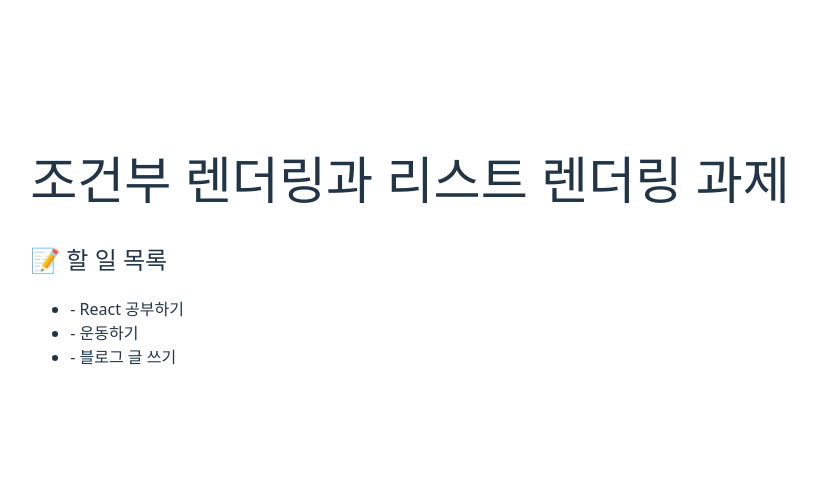
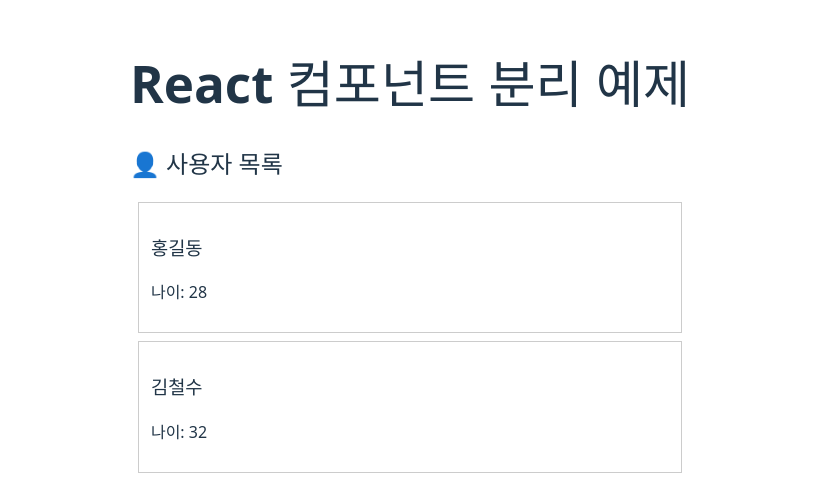
Before and after one commit to Jeontaesu/react-app, a React (Vite) app: page / in a window 1280 px wide. Shown: the part 149-628 px from the top of the page, without its empty margins (230-1046 px from the left). Built offline with nearby package versions, Linux system fonts and the light colour scheme.

Commit message:
React 컴포넌트 분리 예제

```diff
--- a/src/App.jsx
+++ b/src/App.jsx
@@ -1,14 +1,10 @@
-// import FormPractice from "./components/FormPractice";
-
-import TaskList from "./components/TaskList";
+import UserList from "./components/UserList";
 
 function App() {
-    const tasks = ["React 공부하기", "운동하기", "블로그 글 쓰기"];
-
     return (
         <div>
-            <h1>조건부 렌더링과 리스트 렌더링 과제</h1>
-            <TaskList tasks={tasks} />
+            <h1>React 컴포넌트 분리 예제</h1>
+            <UserList />
         </div>
     );
 }
--- a/src/components/UserCard.jsx
+++ b/src/components/UserCard.jsx
@@ -1,7 +1,8 @@
 export default function UserCard({ name, age }) {
     return (
-        <div>
-            {name}님은 {age}입니다.
+        <div style={{ border: "1px solid #ccc", margin: "8px", padding: "12px" }}>
+            <h3>{name}</h3>
+            <p>나이: {age}</p>
         </div>
     );
 }
--- /dev/null
+++ b/src/components/UserList.jsx
@@ -0,0 +1,17 @@
+import UserCard from "./UserCard";
+
+export default function UserList() {
+    const users = [
+        { id: 1, name: "홍길동", age: 28 },
+        { id: 2, name: "김철수", age: 32 },
+    ];
+
+    return (
+        <div>
+            <h2>👤 사용자 목록</h2>
+            {users.map((user) => (
+                <UserCard key={user.id} name={user.name} age={user.age} />
+            ))}
+        </div>
+    );
+}
```
